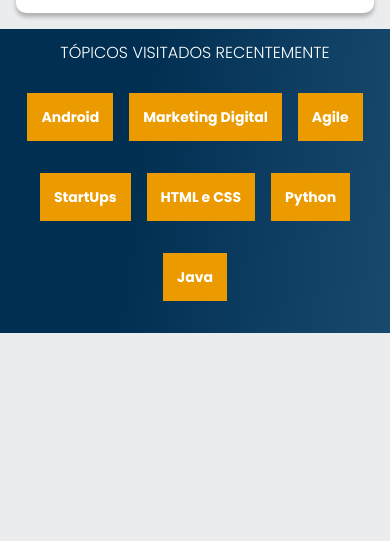
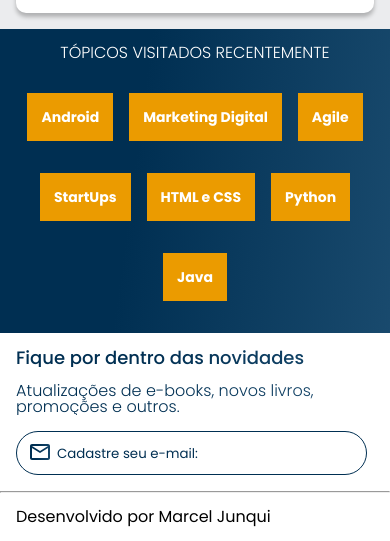
Before and after one commit to VJunqui/AluraBooks, a plain HTML site: page index.html in a window 390 px wide. Shown: the part 1463-2004 px from the top of the page. Before the commit the page ends 1796 px from the top, so only its background shows below. Drawn offline with nearby package versions, Linux system fonts and the light colour scheme.

Commit message:
final
section contato, rodape e estilos finalizados, finalizado layout mobile.

```diff
--- a/index.html
+++ b/index.html
@@ -181,6 +181,18 @@
         </ul>
     </section>
 
+    <section class="contato">
+        <h2 class="contato__titulo">Fique por dentro das novidades</h2>
+        <p class="contato__texto">Atualizações de e-books, novos livros, promoções e outros.</p>
+        <input type="email" placeholder="Cadastre seu e-mail:" class="contato__email">
+    </section>
+
+    <hr />
+
+    <footer class="rodape">
+        <h2 class="rodape__titulo">Desenvolvido por Marcel Junqui</h2>
+    </footer>
+
     <script src="https://cdn.jsdelivr.net/npm/swiper@11/swiper-bundle.min.js"></script>
     <script>
         const swiper = new Swiper('.swiper', {
--- a/styles.css
+++ b/styles.css
@@ -3,6 +3,8 @@
 @import url("styles/banner.css");
 @import url("styles/carrossel.css");
 @import url("styles/topicos.css");
+@import url("styles/contato.css");
+@import url("styles/rodape.css");
 
 :root {
     --cor-de-fundo: #ebecee;
--- /dev/null
+++ b/styles/contato.css
@@ -0,0 +1,37 @@
+.contato {
+    background-color: var(--branco);
+    padding: 1em;
+}
+
+.contato__titulo,
+.contato__texto {
+    background: var(--azul-degrade);
+    -webkit-background-clip: text;
+    -webkit-text-fill-color: transparent;
+    background-clip: text;
+}
+
+.contato__titulo {
+    font-size: 18px;
+    font-weight: 500;
+}
+
+.contato__texto {
+    font-weight: 300;
+    margin: 1em 0;
+}
+
+.contato__email {
+    padding: 1em;
+    border: 1px solid var(--azul);
+    border-radius: 22px;
+    width: 90%;
+    color: var(--azul);
+}
+
+.contato__email::placeholder {
+    font-family: var(--fonte-principal);
+    color: var(--azul);
+    background: url("../assets/Email.svg") no-repeat;
+    padding-left: 2em;
+}
--- /dev/null
+++ b/styles/rodape.css
@@ -0,0 +1,9 @@
+hr {
+    margin: 0;
+}
+
+.rodape {
+    background-color: var(--branco);
+    padding: 1em;
+
+}
```
